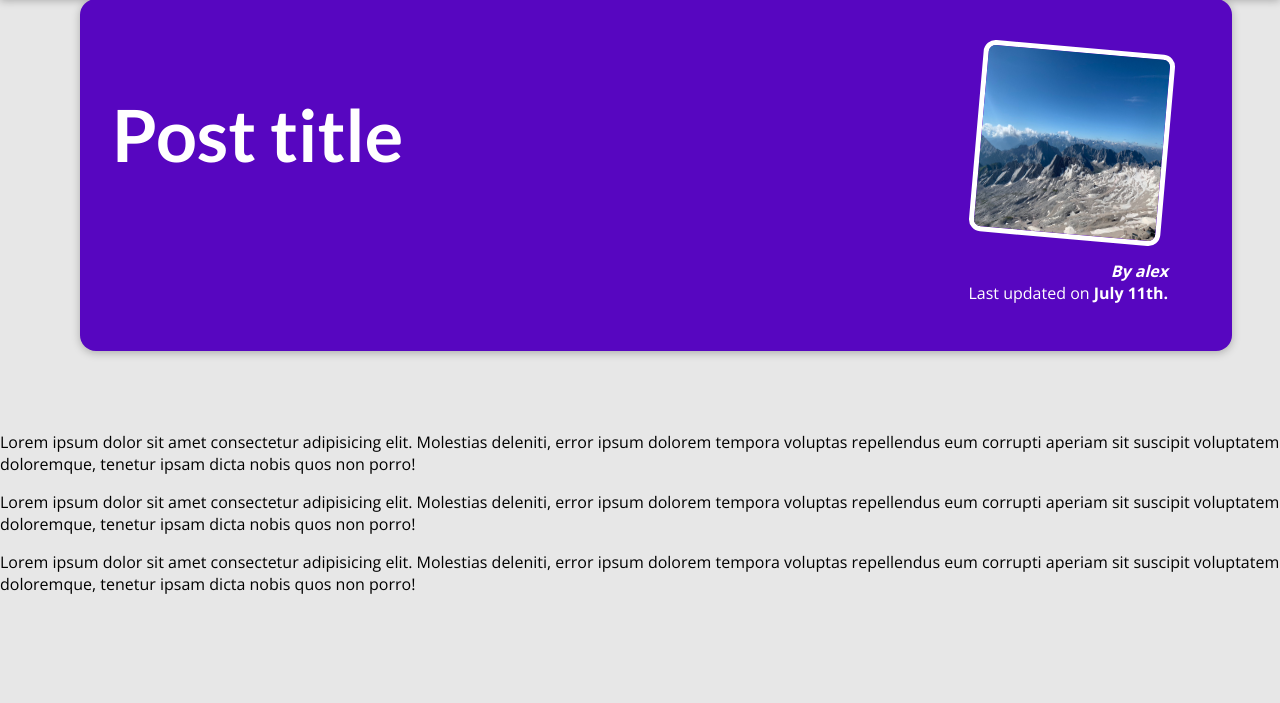
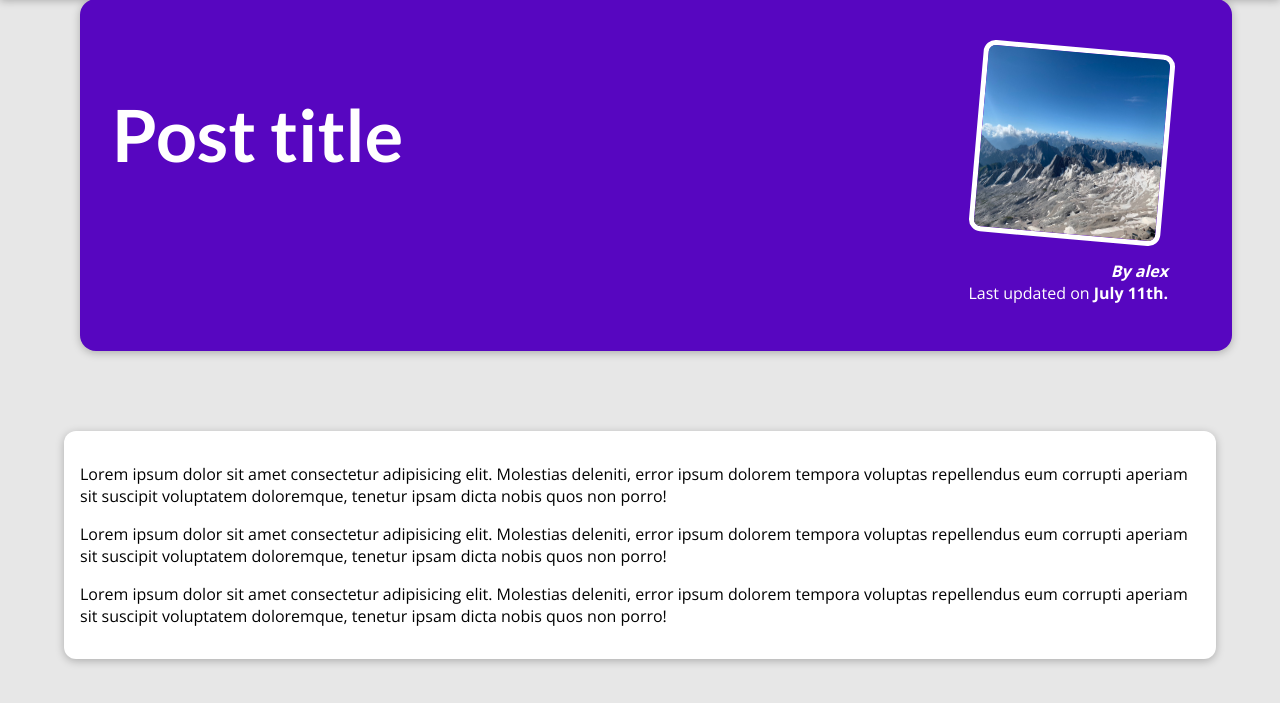
Before and after one commit to alrikzane/my_site, a Django app: page /blog/article1 in a window 1280 px wide. Shown: the part 81-784 px from the top of the page. Run offline with Django 4.2, Linux system fonts and the light colour scheme.

Commit message:
css article upd

```diff
--- a/my_site/blog/static/blog/post.css
+++ b/my_site/blog/static/blog/post.css
@@ -121,3 +121,13 @@ text-align: center;
 .post:active time {
   color: white;
 }
+
+main {
+  width: 90%;
+  max-width: 90rem;
+  margin: 3rem auto;
+  background-color: white;
+  padding: 1rem;
+  border-radius: 12px;
+  box-shadow: 0 2px 8px rgba(0, 0, 0, 0.25);
+}
```
